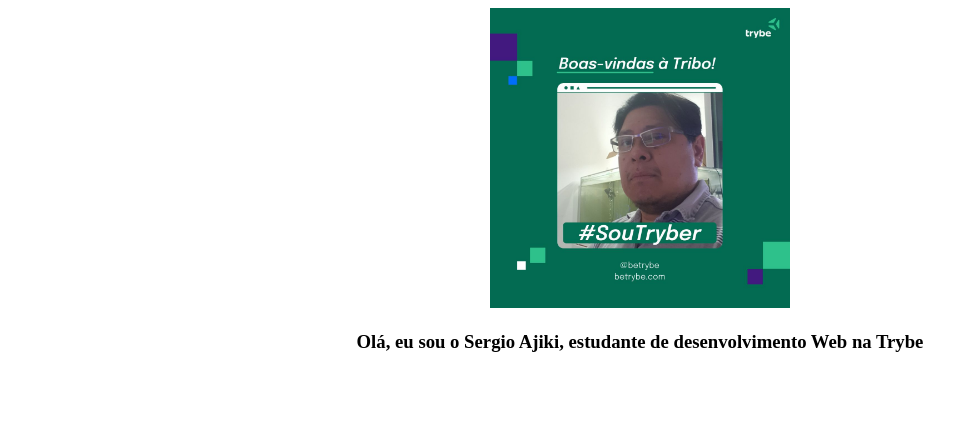
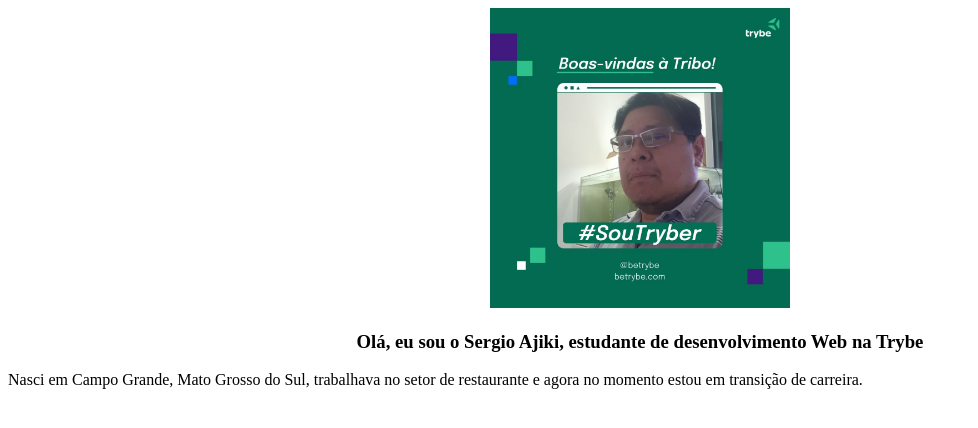
Before and after one commit to sergioajiki/sergioajiki.github.io, a plain HTML site: page index.html in a window 1280 px wide. Shown: the whole page, without its empty margins (0-978 px from the left). Drawn offline with Linux system fonts and the light colour scheme.

Commit message:
aguardando mais atualizações

```diff
--- a/index.html
+++ b/index.html
@@ -14,7 +14,9 @@
     <p>
        <h3> Olá, eu sou o Sergio Ajiki, estudante de desenvolvimento Web na Trybe</h3>
     </p>
-    </center>
-
+        </center>
+    <p>Nasci em Campo Grande, Mato Grosso do Sul, trabalhava no setor de restaurante e agora no momento
+        estou em transição de carreira.
+    </p>
 </body>
 </html>
```
